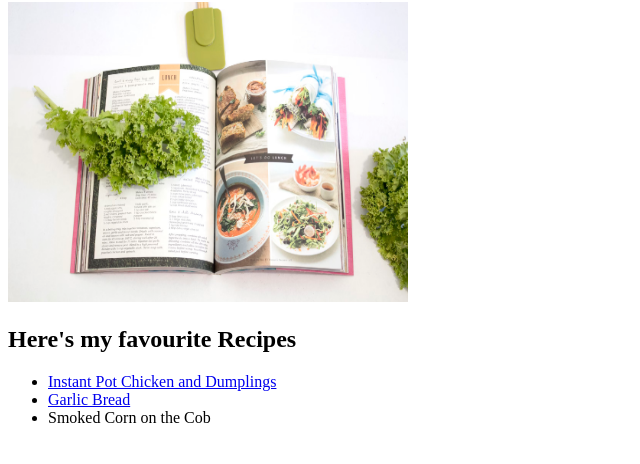
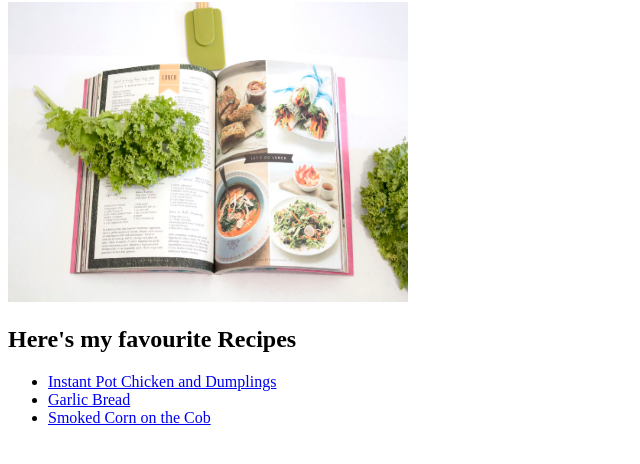
Before and after one commit to mr-premz/odin-recipes, a plain HTML site: page index.html in a window 1280 px wide. Shown: the part 78-542 px from the top of the page, without its empty margins (0-640 px from the left). Drawn offline with Linux system fonts and the light colour scheme.

Commit message:
rectified link to corn recipe

```diff
--- a/index.html
+++ b/index.html
@@ -13,7 +13,7 @@
         <ul>
             <li><a href="/recipes/Pot_Chicken.html">Instant Pot Chicken and Dumplings</a></li>
             <li><a href="/recipes/garlic_bread.html">Garlic Bread</a></li>
-            <li><a href="/recipes/smoked_corn.html"></a>Smoked Corn on the Cob</li>
+            <li><a href="/recipes/smoked_corn.html">Smoked Corn on the Cob</a></li>
         </ul>
     </body>
 </html>
```
